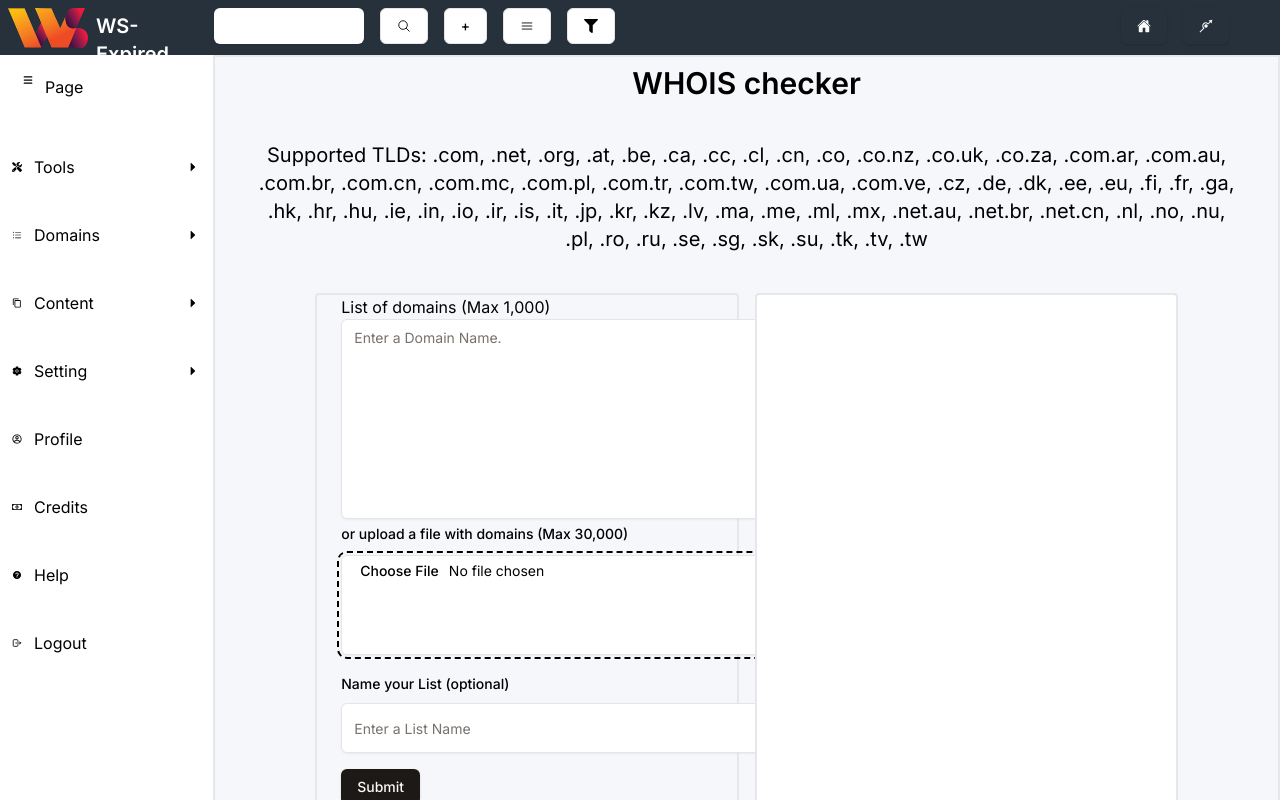
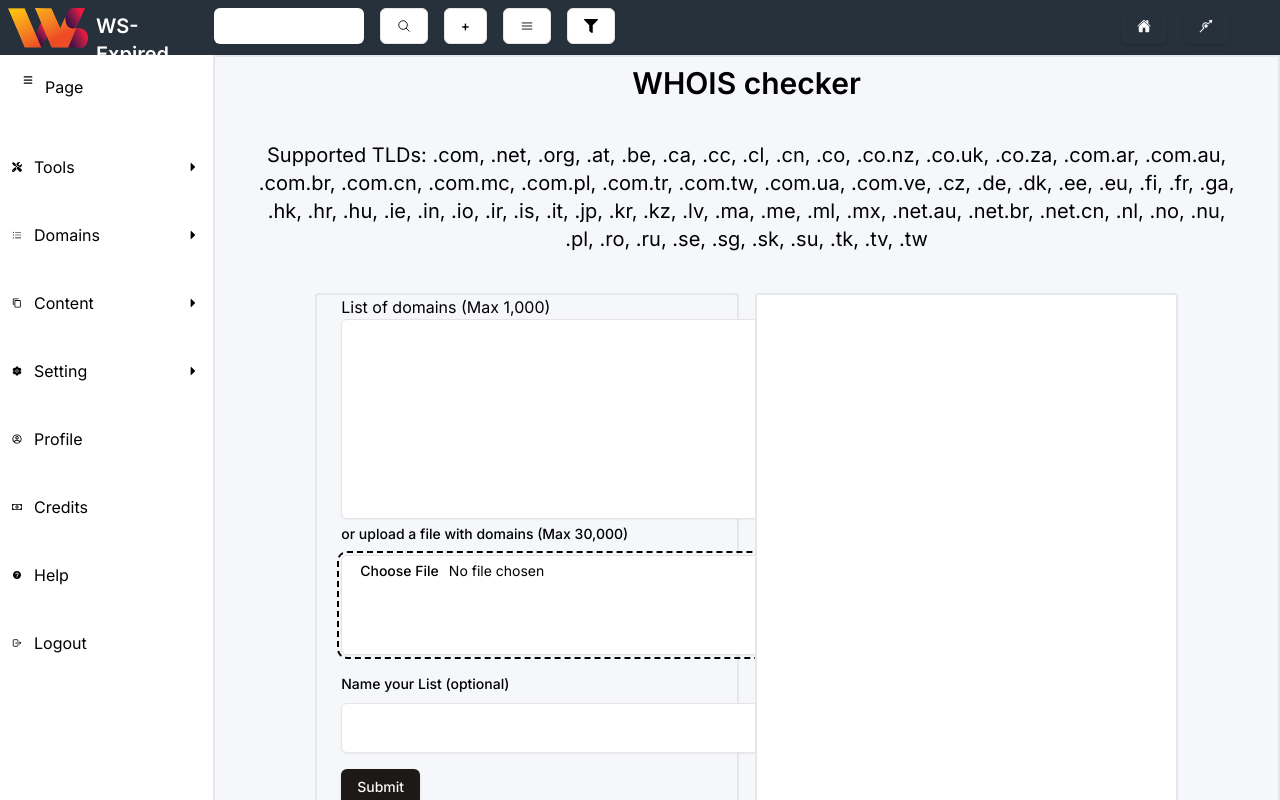
Before and after one commit to rakesh-gehlot706/expired-domain, a Next.js app: page /pages/tools/whoistool in a window 1280 px wide. Shown: the top 800 px of the page. Built offline with nearby package versions, Linux system fonts and the light colour scheme.

Commit message:
plholder

```diff
--- a/components/pages/tools/IndexChecker.tsx
+++ b/components/pages/tools/IndexChecker.tsx
@@ -65,7 +65,7 @@ function IndexChecker() {
               <div className="mt-4">
               <Select>
       <SelectTrigger className="w-[540px] ml-2 bg-white">
-        <SelectValue placeholder="Select State" />
+        <SelectValue />
       </SelectTrigger>
       <SelectContent>
         <SelectGroup>
--- a/components/pages/tools/RegistrarCompare.tsx
+++ b/components/pages/tools/RegistrarCompare.tsx
@@ -53,7 +53,7 @@ function RegistrarCompare() {
     </h1>
     </div>
     <div className='w-[300px] m-auto mt-4 flex'>
-    <Input className='rounded-none rounded-l-md bg-white' type="email" placeholder="Type a Domain Name..." />
+    <Input className='rounded-none rounded-l-md bg-white' type="email"  />
     <Button className='rounded-none rounded-r-md'>Search</Button>
     </div>
     <div>
--- a/components/pages/tools/WhoisTool.tsx
+++ b/components/pages/tools/WhoisTool.tsx
@@ -33,7 +33,7 @@ function WhoisTool() {
               <div>
                 <Textarea
                   className="w-[550px] h-[200px] items-center justify-center bg-white ml-6"
-                  placeholder="Enter a Domain Name."
+
                 />
               </div>
               <div>
@@ -45,7 +45,7 @@ function WhoisTool() {
                     className="ml-6 mt-2 w-[550px] h-[100px] bg-white outline-dashed outline-2 outline-offset-2"
                     id="picture"
                     type="File"
-                    placeholder="Drag & Drop or Browse Your File"
+
                   />
                 </div>
               </div>
@@ -56,7 +56,7 @@ function WhoisTool() {
                 </Label>
                 <Input
                   className="ml-6 mt-2 w-[550px] h-[50px] bg-white  outline-offset-2"
-                  placeholder="Enter a List Name"
+
                 />
               </div>
 
```
